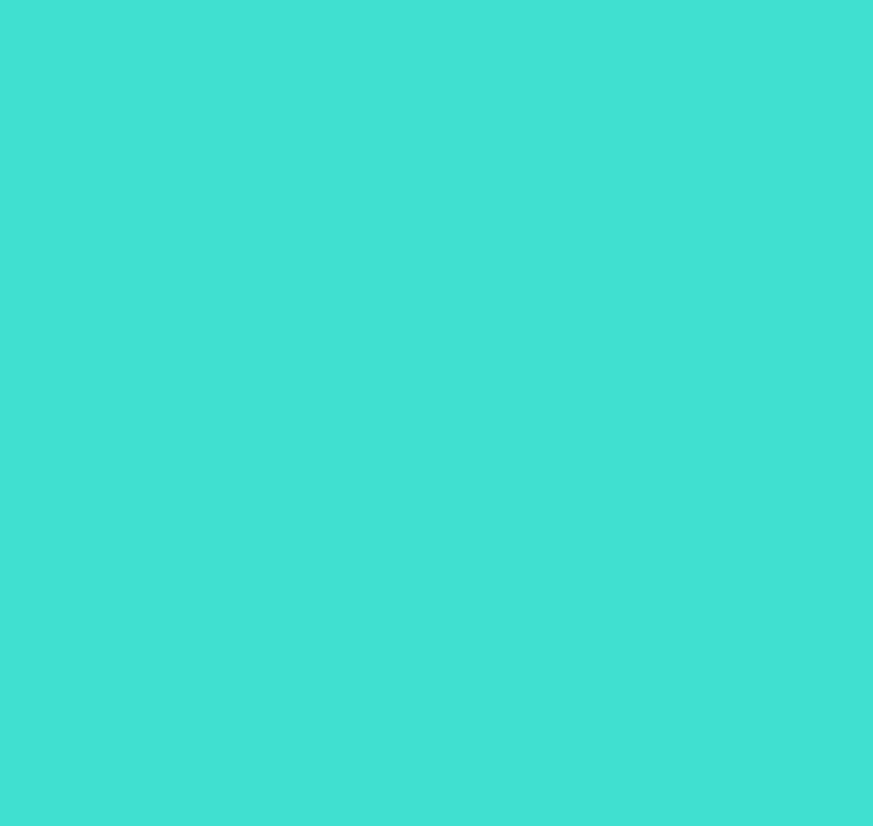
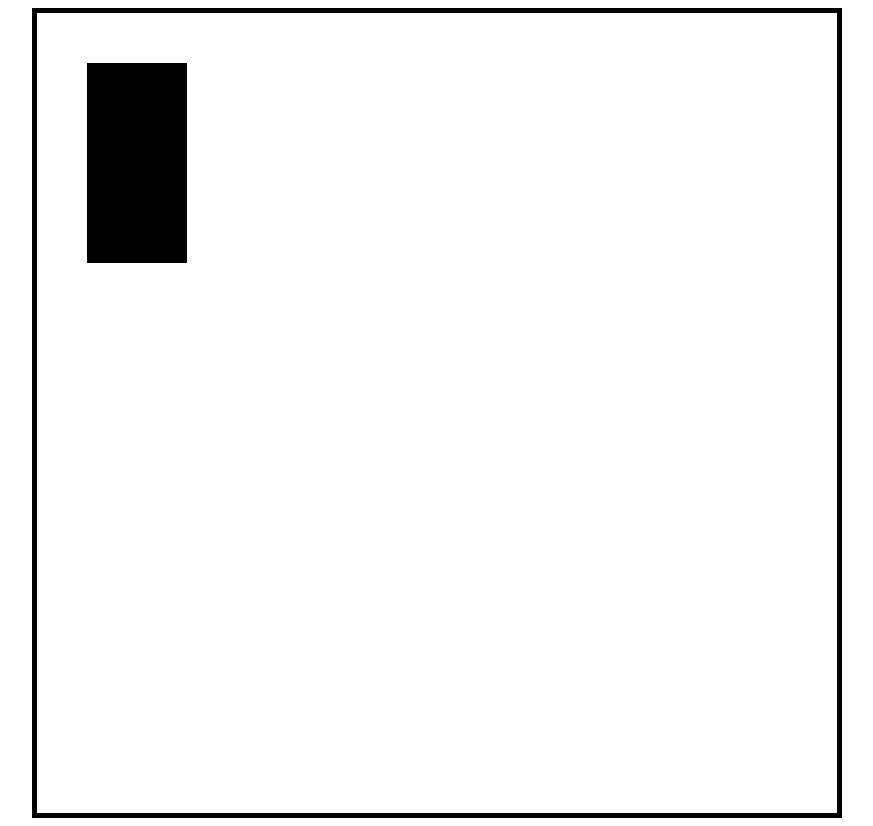
Before and after one commit to EscFrog/nmcd-MemeMaker, a plain HTML site: page index.html in a window 1280 px wide. Shown: the whole page, without its empty margins (203-1076 px from the left). Before the commit the page ends 800 px from the top, so only its background shows below. Drawn offline with Linux system fonts and the light colour scheme.

Commit message:
1.2 완료
canvas 엘리먼트 크기를 결정하고, canvas의 context2D를 이용해 사각형을 그림

```diff
--- a/app.js
+++ b/app.js
@@ -1 +1,7 @@
-alert("hello");
+const canvas = document.querySelector("canvas");
+const ctx = canvas.getContext("2d");
+
+canvas.width = 800;
+canvas.height = 800;
+
+ctx.fillRect(50, 50, 100, 200);
--- a/styles.css
+++ b/styles.css
@@ -1,3 +1,11 @@
+canvas {
+  width: 800px;
+  height: 800px;
+  border: 5px solid black;
+}
+
 body {
-  background-color: turquoise;
+  display: flex;
+  align-items: center;
+  justify-content: center;
 }
```
Also changed, not shown: vim_practice.txt (added).
